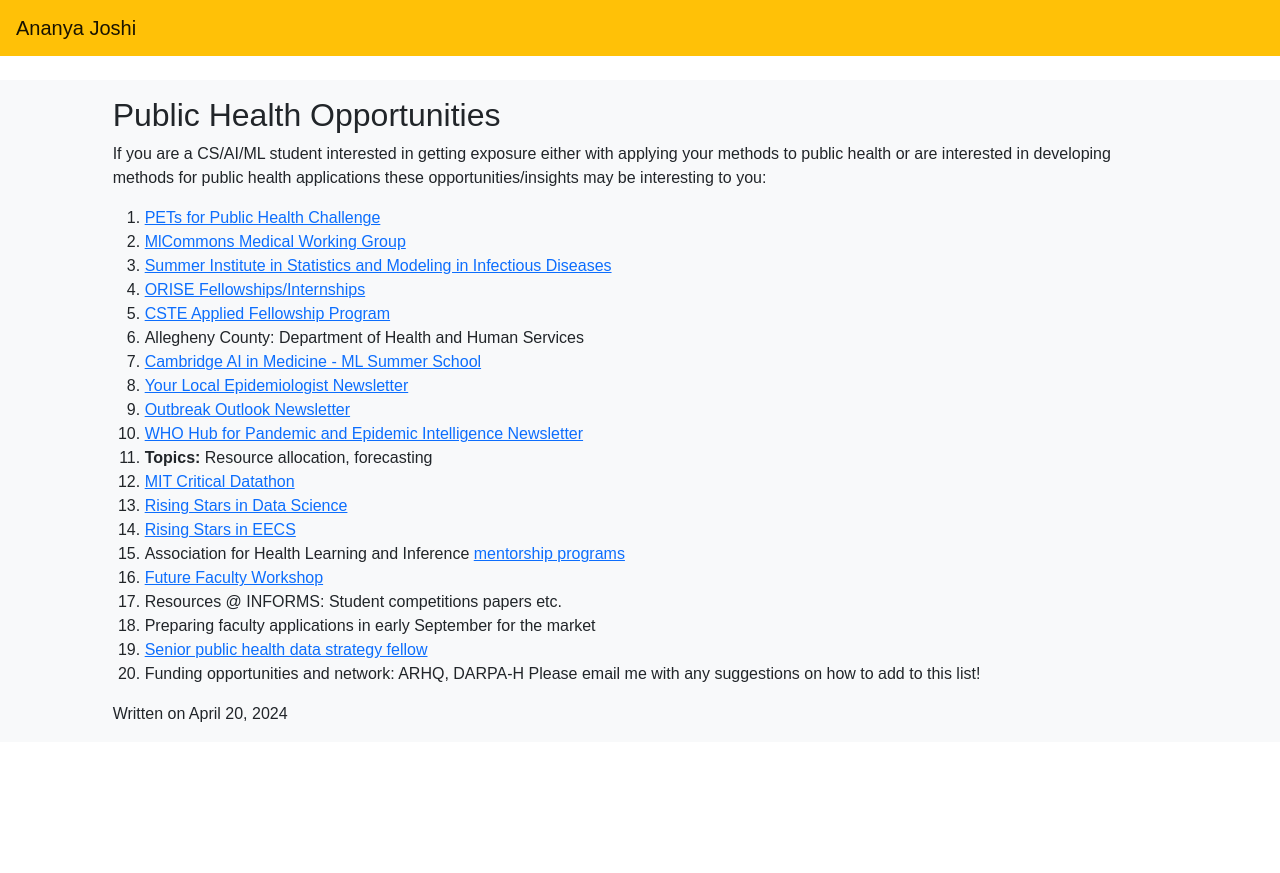
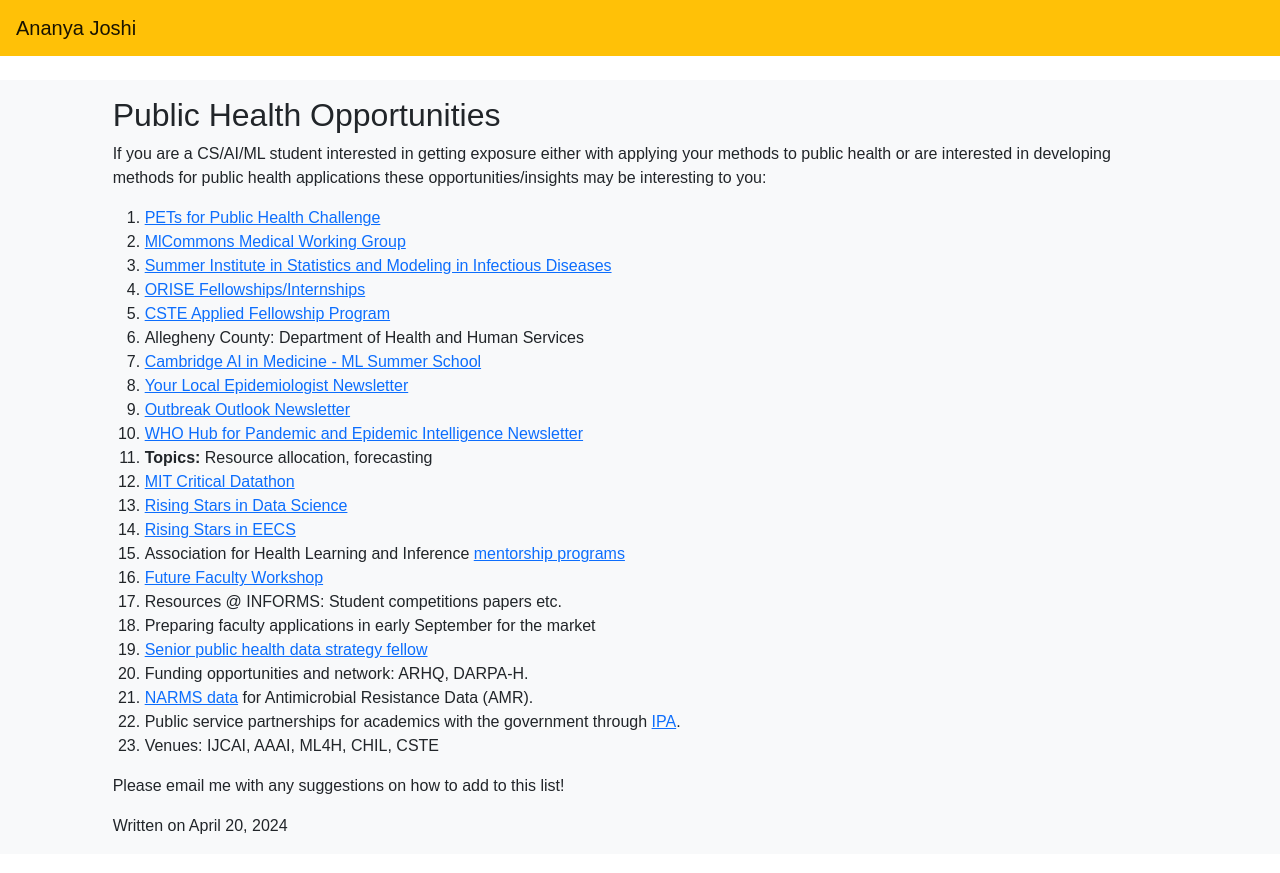
Before and after one commit to Ananya-Joshi/ananya-joshi.github.io, a Jekyll site: the page built from _posts/2024-04-22-Updated-List-of-AI-and-Public-Health-Opportunities.md, in a window 1280 px wide. Shown: the top 873 px of the page. Built offline with Jekyll 4.4.1, drawn with Linux system fonts in a browser that asks for light colours.

Commit message:
Update 2024-04-22-Updated-List-of-AI-and-Public-Health-Opportunities.md

```diff
--- a/_posts/2024-04-22-Updated-List-of-AI-and-Public-Health-Opportunities.md
+++ b/_posts/2024-04-22-Updated-List-of-AI-and-Public-Health-Opportunities.md
@@ -26,5 +26,10 @@
 17. Resources @ INFORMS: Student competitions papers etc.
 18. Preparing faculty applications in early September for the market
 19. [Senior public health data strategy fellow](https://www.hsp-inc.com/cste-senior-public-health-data-strategy-fellow-srrh/)
-20. Funding opportunities and network: ARHQ, DARPA-H
+20. Funding opportunities and network: ARHQ, DARPA-H.
+21. [NARMS data](https://www.fda.gov/animal-veterinary/national-antimicrobial-resistance-monitoring-system/narms-now-integrated-data) for Antimicrobial Resistance Data (AMR).
+22. Public service partnerships for academics with the government through [IPA](https://ourpublicservice.org/our-solutions/workforce/federal-hiring/intergovernmental-personnel-act-hiring-and-placement/).
+23. Venues: IJCAI, AAAI, ML4H, CHIL, CSTE
+
+
 Please email me with any suggestions on how to add to this list!
```
